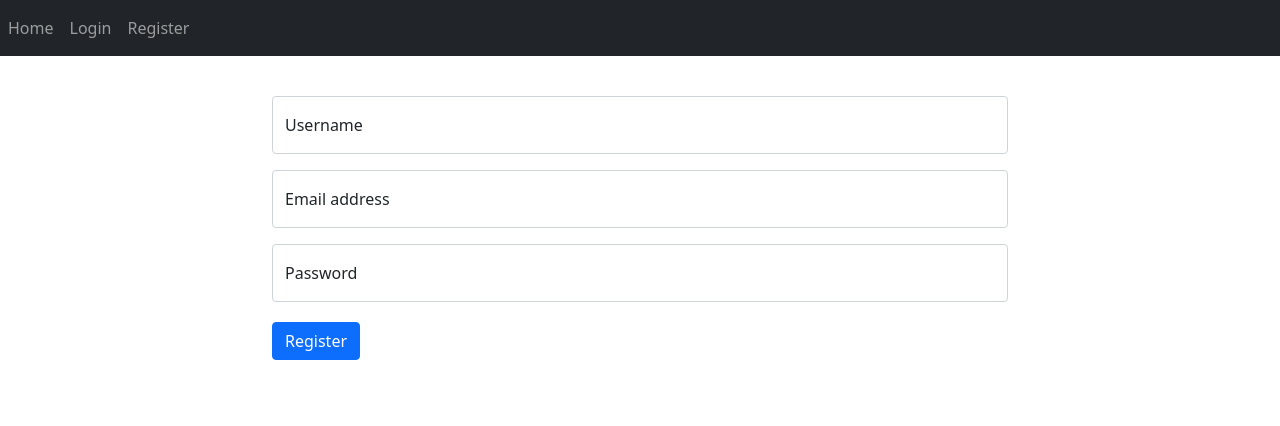
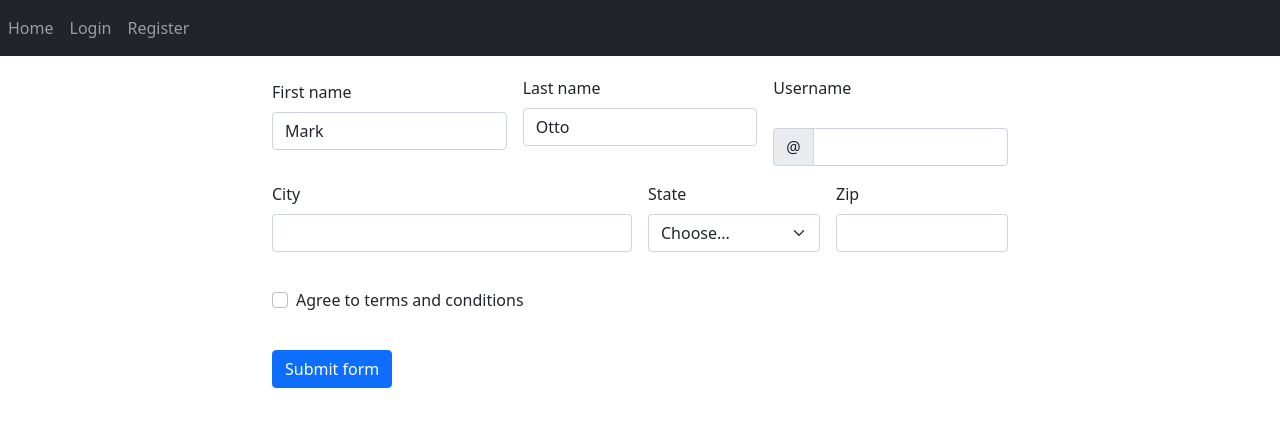
Before and after one commit to Pharnassus/AngularLibriAutori, an Angular app in the folder LibriAutoriV1/: page /register in a window 1280 px wide. Shown: the top 426 px of the page. Built offline with nearby package versions, Linux system fonts and the light colour scheme.

Commit message:
VALIDAZIONE FORM bootstrap funzionante

```diff
--- a/LibriAutoriV1/src/app/login/login.component.html
+++ b/LibriAutoriV1/src/app/login/login.component.html
@@ -14,9 +14,8 @@
 </div>
 
 <div class="form-floating mb-3">
-
-  <input type="text" class="form-control" id="floatingInput" placeholder="username" [(ngModel)]="username">
-  <label for="floatingInput">Username</label>
+  <input type="text" class="form-control" id="floatingInput validationDefault01" placeholder="username" [(ngModel)]="username">
+  <label for="floatingInput validationDefault01">Username</label>
 </div>
 <!-- sezione input eail che per il login non serve, ma dovrò poi aggiungerlo al register -->
 <!-- <div class="form-floating mb-3">
--- a/LibriAutoriV1/src/app/login/login.component.scss
+++ b/LibriAutoriV1/src/app/login/login.component.scss
@@ -1,5 +1,5 @@
 #m_loginSuccess {
-  background-color: #eeeeee;
+  background-color: #d4edda;
   position: absolute;
   top: 13%;
   left: 21%;
@@ -8,9 +8,9 @@
   width: 58%;
   border-radius: 7px;
   overflow: hidden;
-  -webkit-box-shadow: 3px 4px 17px 4px rgba(0, 0, 0, 0.75);
-  -moz-box-shadow: 3px 4px 17px 4px rgba(0, 0, 0, 0.75);
-  box-shadow: 3px 4px 17px 4px rgba(0, 0, 0, 0.75);
+  -webkit-box-shadow: 3px 4px 17px 4px rgba(87, 83, 83, 0.75);
+  -moz-box-shadow: 3px 4px 17px 4px rgba(87, 83, 83, 0.75);
+  box-shadow: 3px 4px 17px 4px rgba(87, 83, 83, 0.75);
   text-align: center;
 
   h1 {
--- a/LibriAutoriV1/src/app/login/login.component.ts
+++ b/LibriAutoriV1/src/app/login/login.component.ts
@@ -81,7 +81,7 @@
         setTimeout (() => {
           // REDIRECT SULLA HOME AD AVVENUTO LOGIN [pt.3]
           this.router.navigate(['/home']);
-       }, 3500);
+       }, 4500);
 
 
 
@@ -92,12 +92,36 @@
 
       // SE CICLA TUTTO IL JSON E NON TROVA CORRISPONDENZE CON GLI UTENTI ALLORA STAMPA UN MESSAGGIO DI ERRORE
       if (this.error == users.length) {
-        this.errorState = true;
-        // console.log(this.errorState);
+
+        setTimeout (() => {
+          this.spinner = false;
+        }, 1000);
+
+        setTimeout (() => {
+          this.errorState = true;
+          // console.log(this.errorState);
+        }, 1500);
       }
 
     }
 
+    //VALIDAZIONI FORM BOOTSTRAP
+    // Fetch all the forms we want to apply custom Bootstrap validation styles to
+    var forms = document.querySelectorAll('.needs-validation')
+
+    // Loop over them and prevent submission
+    Array.prototype.slice.call(forms)
+      .forEach(function (form) {
+        form.addEventListener('submit', function (event) {
+          if (!form.checkValidity()) {
+            event.preventDefault()
+            event.stopPropagation()
+          }
+
+          form.classList.add('was-validated')
+        }, false)
+      })
+
   }
 
 }
--- a/LibriAutoriV1/src/app/register/register.component.html
+++ b/LibriAutoriV1/src/app/register/register.component.html
@@ -1,13 +1,64 @@
-<div class="form-floating mb-3">
-  <input type="text" class="form-control" id="floatingInput" placeholder="username">
-  <label for="floatingInput">Username</label>
-</div>
-<div class="form-floating mb-3">
-  <input type="email" class="form-control" id="floatingInput" placeholder="name@example.com">
-  <label for="floatingInput">Email address</label>
-</div>
-<div class="form-floating">
-  <input type="password" class="form-control" id="floatingPassword" placeholder="Password">
-  <label for="floatingPassword">Password</label>
-</div>
-<button type="button" class="btn btn-primary" (click)="submit()">Register</button>
+<form class="row g-3 needs-validation" novalidate>
+  <div class="col-md-4">
+    <label for="validationCustom01" class="form-label">First name</label>
+    <input type="text" class="form-control" id="validationCustom01" value="Mark" required>
+    <div class="valid-feedback">
+      Looks good!
+    </div>
+  </div>
+  <div class="col-md-4">
+    <label for="validationCustom02" class="form-label">Last name</label>
+    <input type="text" class="form-control" id="validationCustom02" value="Otto" required>
+    <div class="valid-feedback">
+      Looks good!
+    </div>
+  </div>
+  <div class="col-md-4">
+    <label for="validationCustomUsername" class="form-label">Username</label>
+    <div class="input-group has-validation">
+      <span class="input-group-text" id="inputGroupPrepend">@</span>
+      <input type="text" class="form-control" id="validationCustomUsername" aria-describedby="inputGroupPrepend" required>
+      <div class="invalid-feedback">
+        Please choose a username.
+      </div>
+    </div>
+  </div>
+  <div class="col-md-6">
+    <label for="validationCustom03" class="form-label">City</label>
+    <input type="text" class="form-control" id="validationCustom03" required>
+    <div class="invalid-feedback">
+      Please provide a valid city.
+    </div>
+  </div>
+  <div class="col-md-3">
+    <label for="validationCustom04" class="form-label">State</label>
+    <select class="form-select" id="validationCustom04" required>
+      <option selected disabled value="">Choose...</option>
+      <option>...</option>
+    </select>
+    <div class="invalid-feedback">
+      Please select a valid state.
+    </div>
+  </div>
+  <div class="col-md-3">
+    <label for="validationCustom05" class="form-label">Zip</label>
+    <input type="text" class="form-control" id="validationCustom05" required>
+    <div class="invalid-feedback">
+      Please provide a valid zip.
+    </div>
+  </div>
+  <div class="col-12">
+    <div class="form-check">
+      <input class="form-check-input" type="checkbox" value="" id="invalidCheck" required>
+      <label class="form-check-label" for="invalidCheck">
+        Agree to terms and conditions
+      </label>
+      <div class="invalid-feedback">
+        You must agree before submitting.
+      </div>
+    </div>
+  </div>
+  <div class="col-12">
+    <button class="btn btn-primary" type="submit" (click)="register()">Submit form</button>
+  </div>
+</form>
--- a/LibriAutoriV1/src/app/register/register.component.ts
+++ b/LibriAutoriV1/src/app/register/register.component.ts
@@ -12,4 +12,25 @@
   ngOnInit() {
   }
 
+  register () {
+
+
+    //VALIDAZIONI FORM BOOTSTRAP
+    // Fetch all the forms we want to apply custom Bootstrap validation styles to
+    var forms = document.querySelectorAll('.needs-validation')
+
+    // Loop over them and prevent submission
+    Array.prototype.slice.call(forms)
+      .forEach(function (form) {
+        form.addEventListener('submit', function (event) {
+          if (!form.checkValidity()) {
+            event.preventDefault()
+            event.stopPropagation()
+          }
+
+          form.classList.add('was-validated')
+        }, false)
+      })
+  }
+
 }
```
